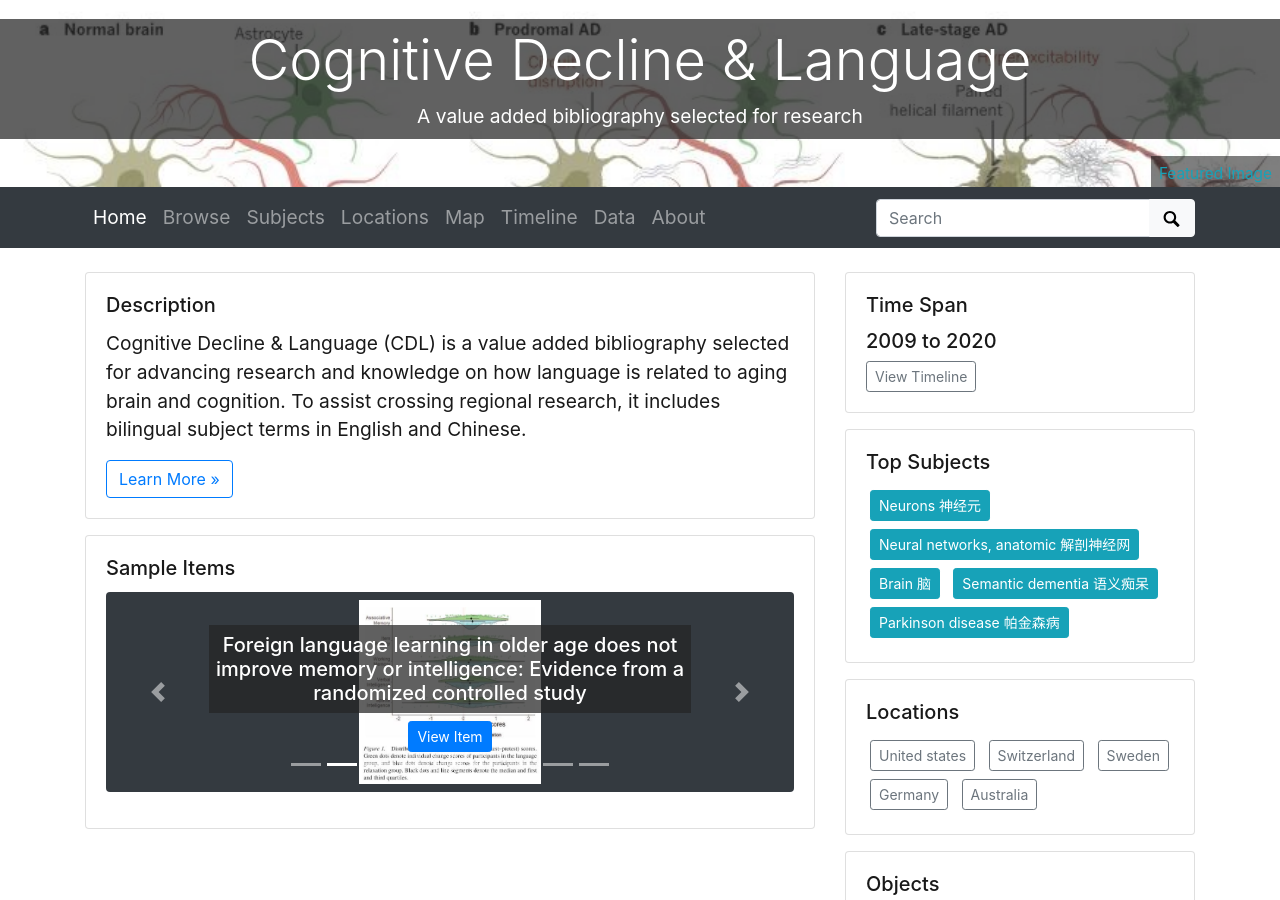
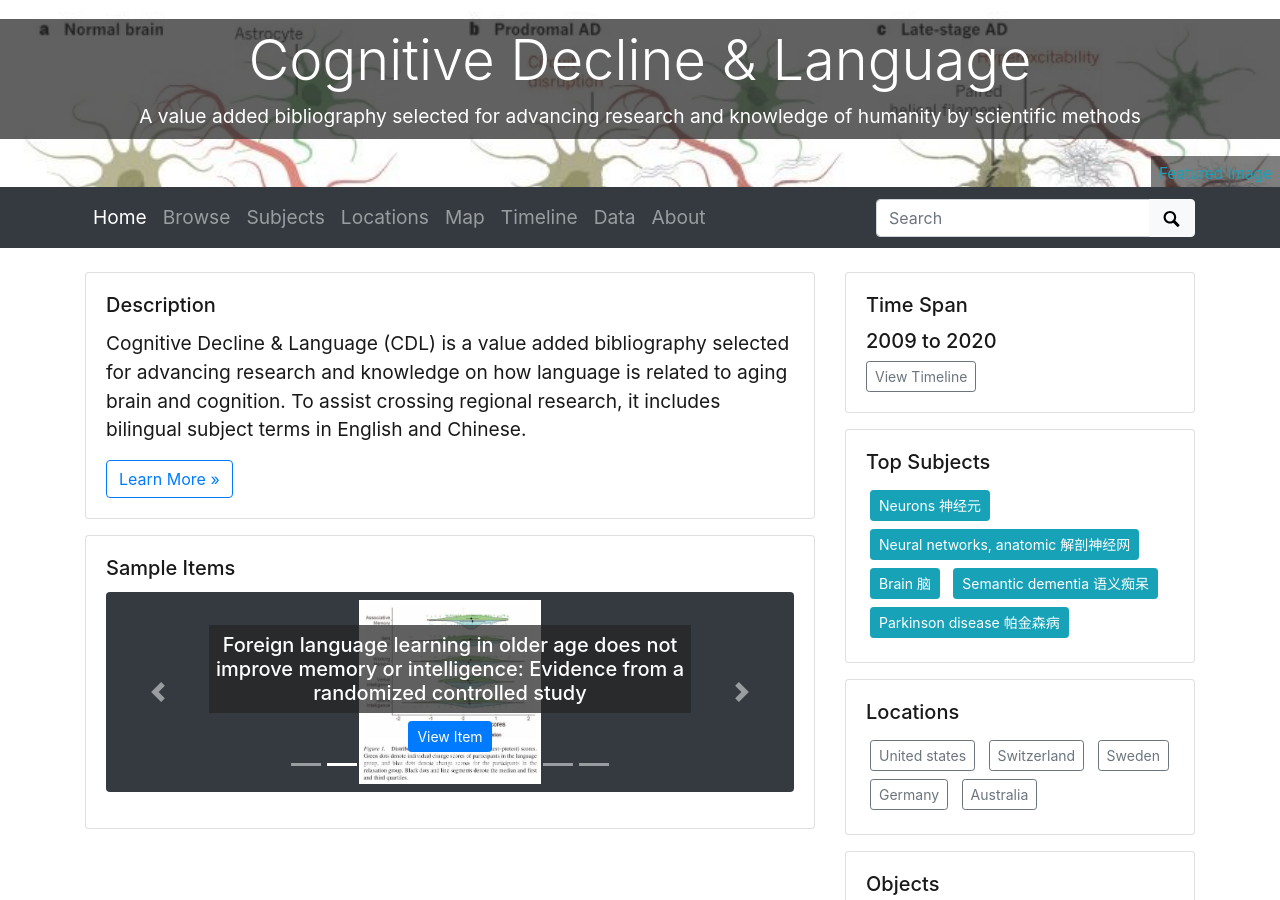
Before and after one commit to archivesw/cogfigcollection, a Jekyll site: the page built from index.md, in a window 1280 px wide and 900 px high. Built offline with Jekyll 4.4.1, drawn with Linux system fonts in a browser that asks for light colours.

Commit message:
update_config.yml

```diff
--- a/_config.yml
+++ b/_config.yml
@@ -20,7 +20,7 @@ source-code: https://github.com/achives/cogfigcollection
 # title of site appears in banner
 title: Cognitive Decline & Language
 # tagline, a short phrase that will appear throughout the site in the top banner
-tagline: A value added bibliography selected for research
+tagline: A value added bibliography selected for advancing research and knowledge of humanity by scientific methods
 # description appears in meta tags and other locations
 # this description might appear in search result lists, keep around 160 characters max
 description: "Cognitive Decline & Language (CDL) is a value added bibliography selected for advancing research and knowledge on how language is related to aging brain and cognition. To assist crossing regional research, it includes bilingual subject terms in English and Chinese."
```
